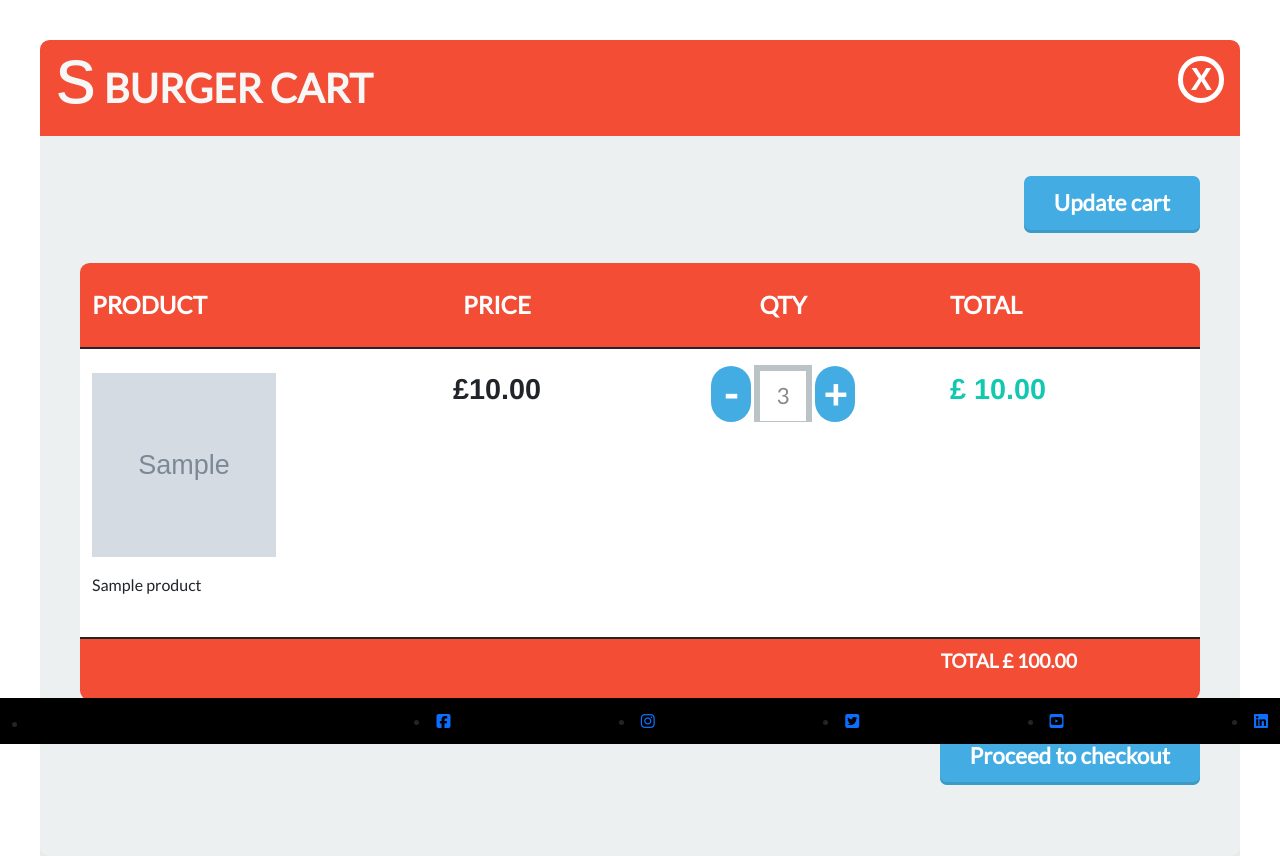
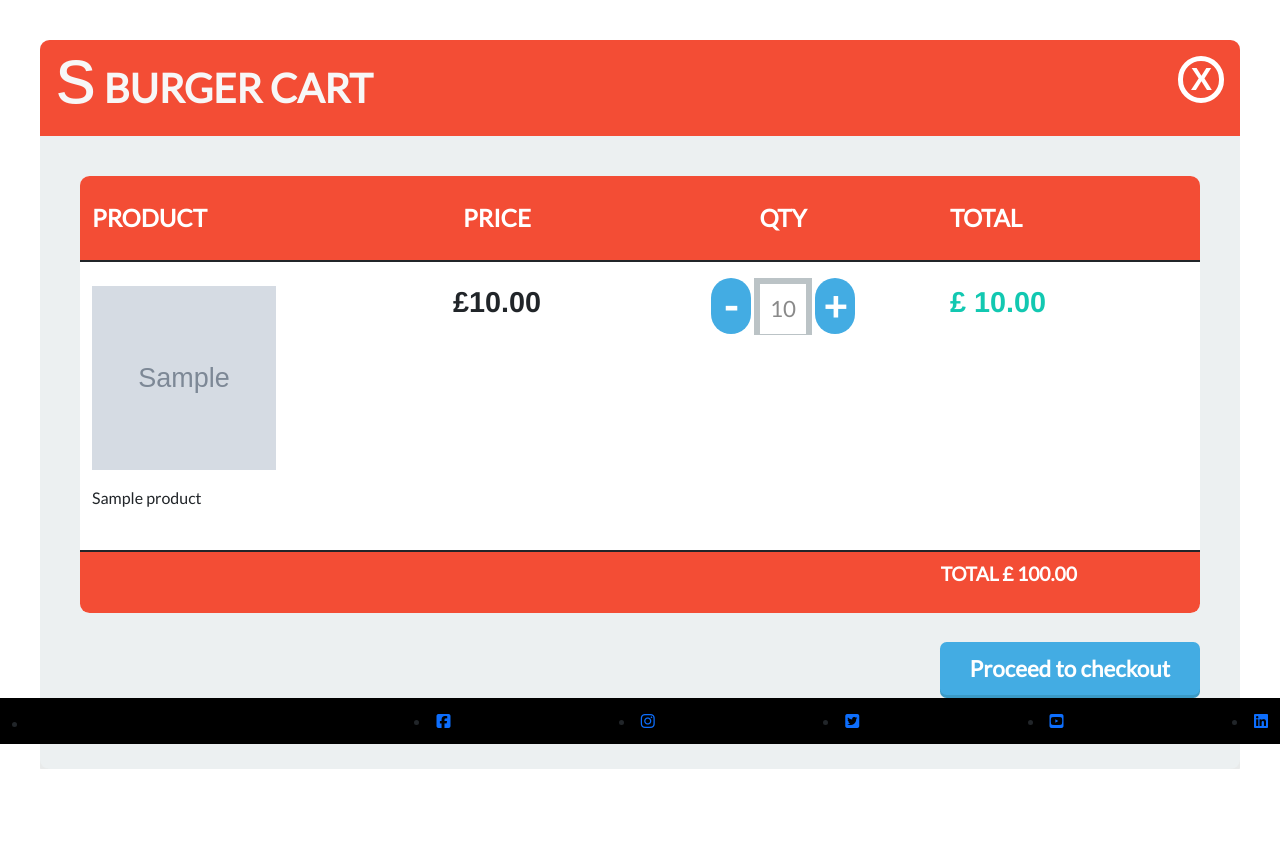
Before and after one commit to ANDREWAHN-UK/Commerce, a Django app: template cart/templates/cart/cart.html in a window 1280 px wide. Shown: the part 56-912 px from the top of the page. After the commit the page ends 825 px from the top, so only its background shows below. Run offline with Django 4.2, Linux system fonts and the light colour scheme; tables that the repository leaves empty hold one stand-in row (values such as "Sample post"); the template is opened without the code that fills it: values that come from a table or form of the project are taken from there, most other values are stand-ins (such as "Sample title", 1, 10 or a date in 2020); grey boxes marked "Sample" are stand-in pictures; parts of the project's set-up code (start-up, migrations or seed data) failed here and were passed over; some libraries are stand-ins or nearby versions.

```diff
--- a/cart/templates/cart/cart.html
+++ b/cart/templates/cart/cart.html
@@ -20,7 +20,7 @@
 
 	<div class="cart transition is-open">
 
-		<a href="#" class="cart-btn btn-update">Update cart</a>
+
 
 
 		<div class="table">
@@ -48,10 +48,11 @@
 				</div>
 
 				<div class="col col-qty layout-inline">
-					<a href="#" class="qty qty-minus">-</a>
-					<input type="numeric" value="3" />
-					<a href="#" class="qty qty-plus">+</a>
+					<a  data-action="remove" href="#" class="qty qty-minus chg-quantity update-cart">-</a>
+					<input type="numeric" value={{item.quantity}} />
+					<a data-action="add" href="#" class="qty qty-plus chg-quantity update-cart">+</a>
 				</div>
+
 
 				<div class="col col-total col-numeric">
 					<p> £ {{item.get_total|floatformat:2}}</p>
--- a/checkout/templates/checkout/checkout.html
+++ b/checkout/templates/checkout/checkout.html
@@ -91,9 +91,9 @@
 				</div>
 
 				<div class="col col-qty layout-inline">
-					<a href="#" class="qty qty-minus">-</a>
-					<input type="numeric" value="3" />
-					<a href="#" class="qty qty-plus">+</a>
+					<a  data-action="remove" href="#" class="qty qty-minus chg-quantity update-cart">-</a>
+					<input type="numeric" value={{item.quantity}} />
+					<a data-action="add" href="#" class="qty qty-plus chg-quantity update-cart">+</a>
 				</div>
 
 				<div class="col col-total col-numeric">
```
